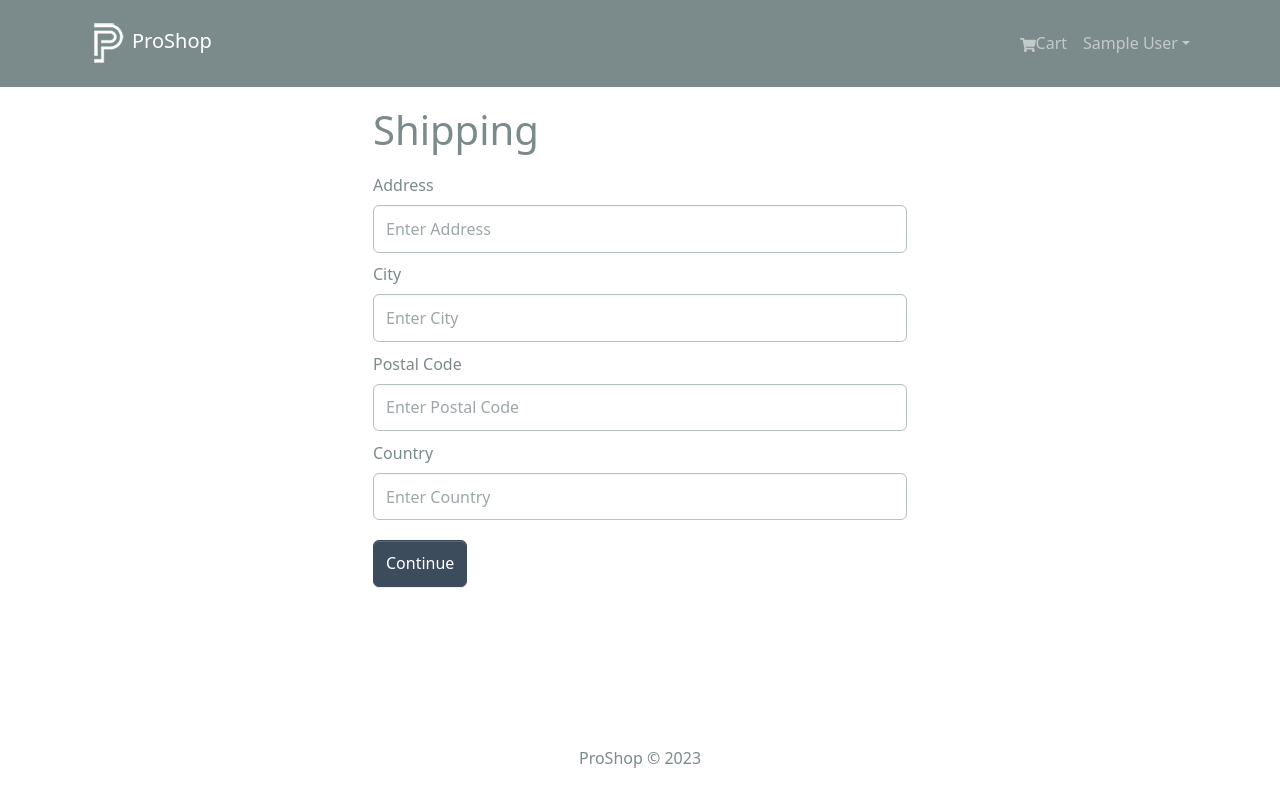
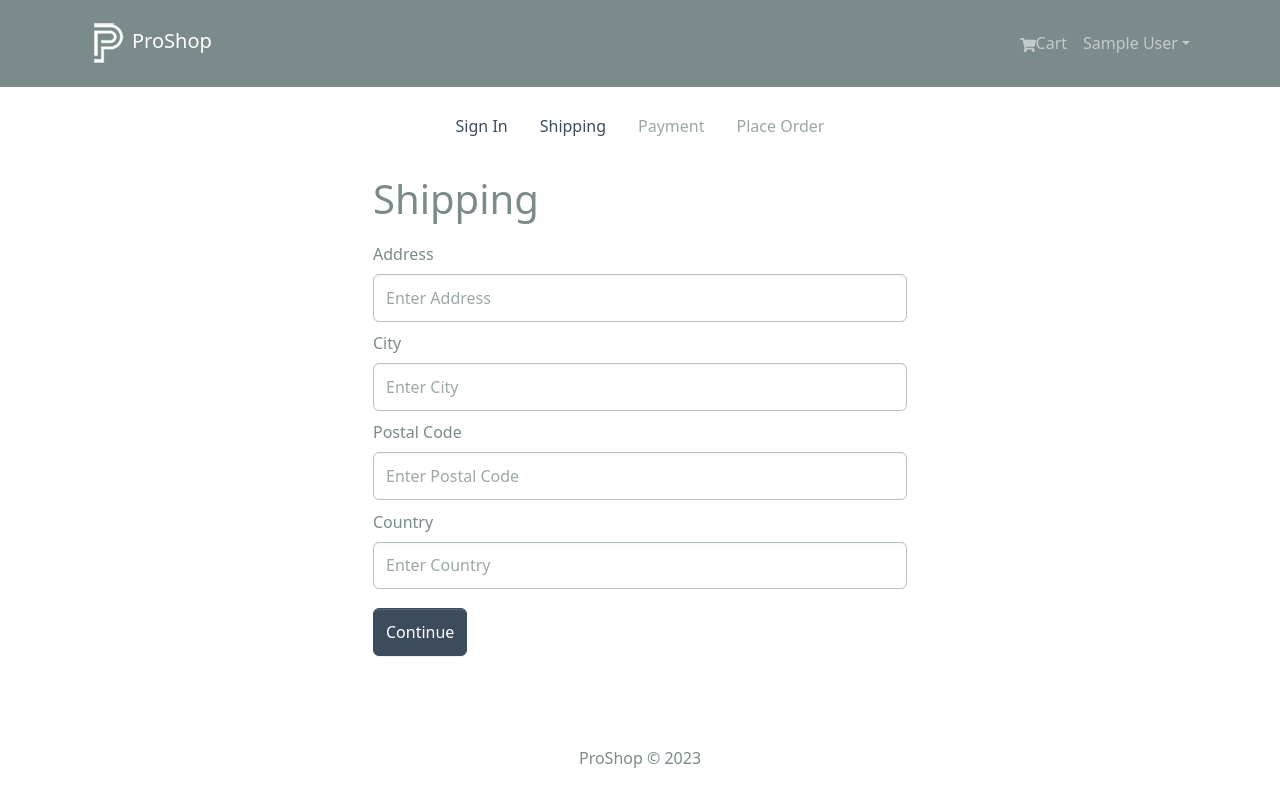
Before and after one commit to Noseilos/mern, a React (Create React App) app in the folder frontend/: page /shipping in a window 1280 px wide. Shown: the top 802 px of the page. Built offline with nearby package versions, Linux system fonts and the light colour scheme; sample sign-in values are in the browser's storage.

Commit message:
checkout steps component

```diff
--- /dev/null
+++ b/frontend/src/components/CheckoutSteps.jsx
@@ -0,0 +1,56 @@
+import React from 'react';
+import { Nav } from 'react-bootstrap';
+import { LinkContainer } from 'react-router-bootstrap';
+
+const CheckoutSteps = ({ step1, step2, step3, step4 }) => {
+  return (
+    <Nav className='justify-content-center mb-4'>
+        <Nav.Item>
+            { step1
+                ? (
+                    <LinkContainer to='/login'>
+                        <Nav.Link>Sign In</Nav.Link>
+                    </LinkContainer>
+                )
+                : (
+                    <Nav.Link disabled>Sign In</Nav.Link>
+                ) }
+        </Nav.Item>
+        <Nav.Item>
+            { step2
+                ? (
+                    <LinkContainer to='/shipping'>
+                        <Nav.Link>Shipping</Nav.Link>
+                    </LinkContainer>
+                )
+                : (
+                    <Nav.Link disabled>Shipping</Nav.Link>
+                ) }
+        </Nav.Item>
+        <Nav.Item>
+            { step3
+                ? (
+                    <LinkContainer to='/payment'>
+                        <Nav.Link>Payment</Nav.Link>
+                    </LinkContainer>
+                )
+                : (
+                    <Nav.Link disabled>Payment</Nav.Link>
+                ) }
+        </Nav.Item>
+        <Nav.Item>
+            { step4
+                ? (
+                    <LinkContainer to='/placeorder'>
+                        <Nav.Link>Place Order</Nav.Link>
+                    </LinkContainer>
+                )
+                : (
+                    <Nav.Link disabled>Place Order</Nav.Link>
+                ) }
+        </Nav.Item>
+    </Nav>
+  )
+}
+
+export default CheckoutSteps
--- a/frontend/src/screens/ShippingScreen.jsx
+++ b/frontend/src/screens/ShippingScreen.jsx
@@ -4,6 +4,7 @@
 import { useDispatch, useSelector } from "react-redux";
 import { useNavigate } from "react-router-dom";
 import { saveShippingAddress } from "../slices/cartSlice";
+import CheckoutSteps from "../components/CheckoutSteps";
 
 const ShippingScreen = () => {
 
@@ -27,6 +28,8 @@
 
   return (
     <FormContainer>
+        <CheckoutSteps step1 step2 />
+
         <h1>Shipping</h1>
         <Form onSubmit={submitHandler}>
             <FormGroup controlId="address" className="my-2">
```
